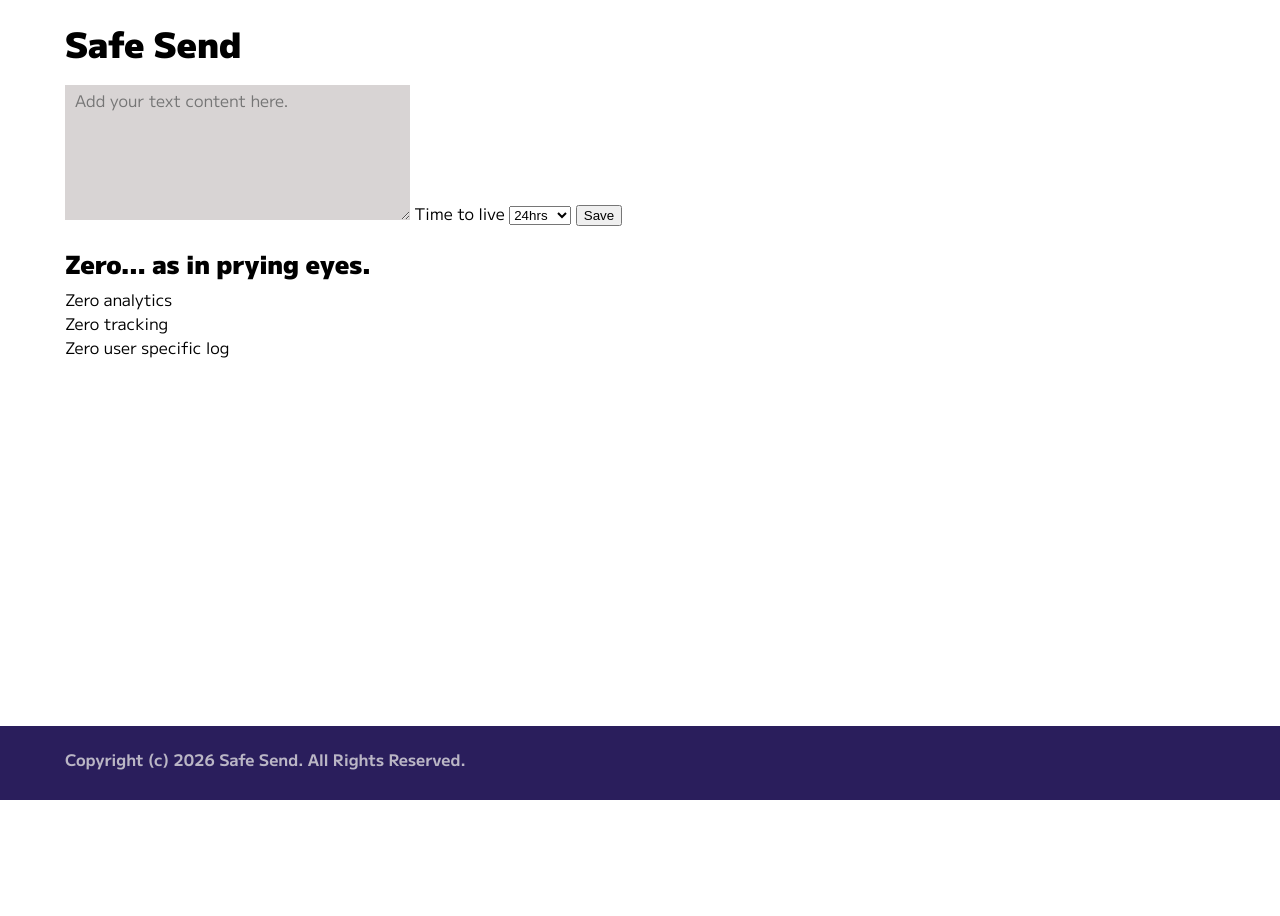
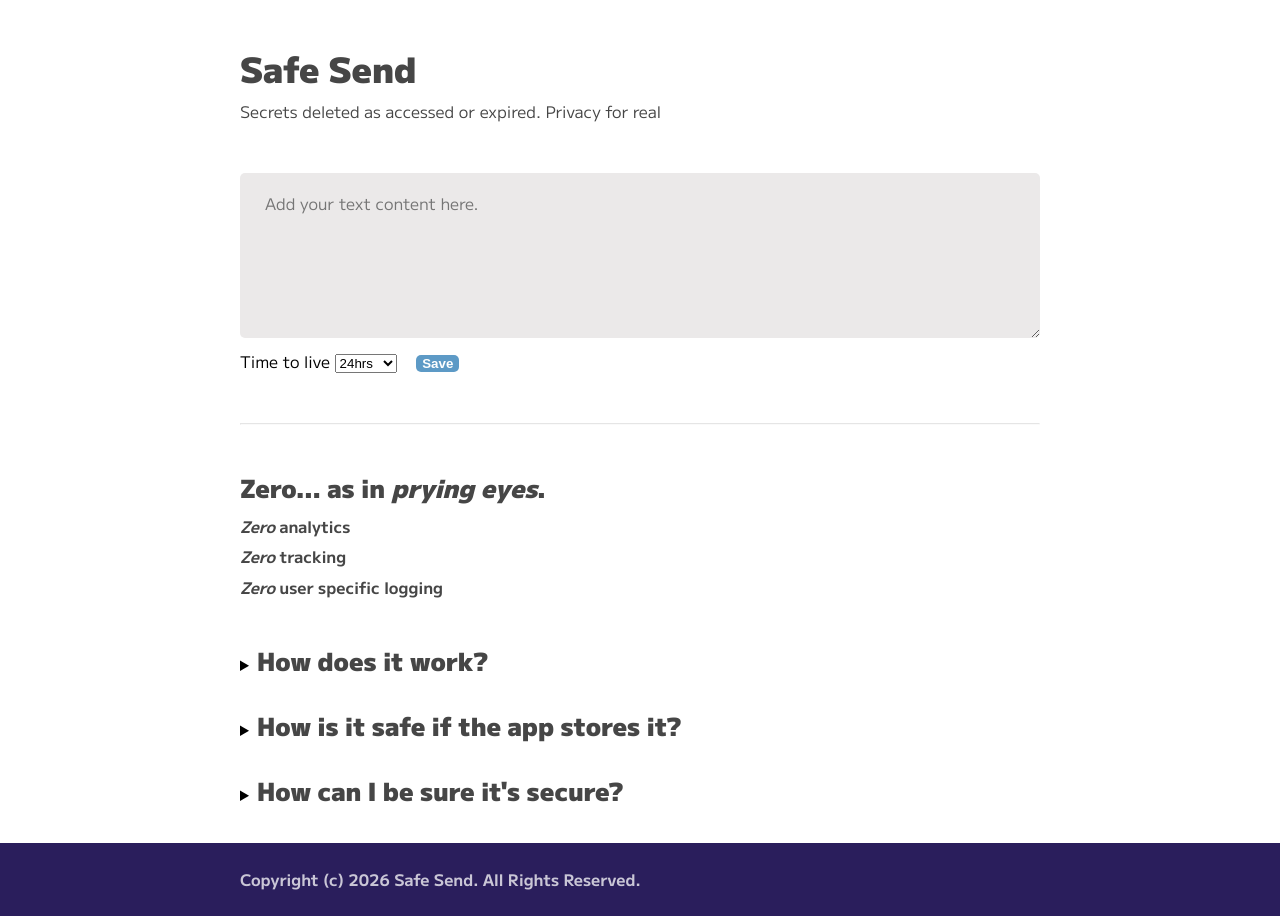
Before and after one commit to tlegasse/safe-send-net, a website: page static/client/index.html in a window 1280 px wide. Before the commit the page ends 800 px from the top, so only its background shows below. Drawn offline with Linux system fonts and the light colour scheme; files whose address does not match are found by name.

Commit message:
Adding body content

```diff
--- a/static/client/assets/style.css
+++ b/static/client/assets/style.css
@@ -11,15 +11,6 @@
 
 @font-face {
   font-family: mplus;
-  src: url("/assets/mplus-regular.ttf") format('truetype'),
-       url("/assets/mplus-regular.woff2") format('woff2');
-  font-weight: 400;
-  font-style: italic;
-}
-
-
-@font-face {
-  font-family: mplus;
   src: url("/assets/mplus-bold.ttf") format('truetype'),
     url("/assets/mplus-bold.woff2") format('woff2');
   font-weight: 700;
@@ -28,27 +19,10 @@
 
 @font-face {
   font-family: mplus;
-  src: url("/assets/mplus-bold.ttf") format('truetype'),
-       url("/assets/mplus-bold.woff2") format('woff2');
-  font-weight: 700;
-  font-style: italic;
-}
-
-
-@font-face {
-  font-family: mplus;
   src: url("/assets/mplus-black.ttf") format('truetype'),
     url("/assets/mplus-black.woff2") format('woff2');
   font-weight: 900;
   font-style: normal;
-}
-
-@font-face {
-  font-family: mplus;
-  src: url("/assets/mplus-black.ttf") format('truetype'),
-       url("/assets/mplus-black.woff2") format('woff2');
-  font-weight: 900;
-  font-style: italic;
 }
 
 
@@ -75,7 +49,7 @@
 }
 
 #copyToast:not(.visible) {
-  display: none;
+  opacity: 0;
 }
 
 .safe-send:not(.decoded-response-returned) .decrypted-message__failure,
@@ -112,6 +86,10 @@
   display: none;
 }
 
+.safe-send.form-submitted .form {
+  display: none;
+}
+
 
 /*
 * CSS Vars
@@ -122,8 +100,12 @@
   --bg-light:     #EBE9E9;
   --bg-medium:    #D8D4D4;
   --bg-dark:      #4B4444;
+  --color-white:  #ffffff;
 
   --text-bold:    #4B4444;
+
+  --copy-bg:      #ccf2ce;
+  --copy-fg:      #4B4444;
 
   --success-bg:   #3581B8;
   --success-fg:   #EBE9E9;
@@ -134,8 +116,13 @@
   --footer-fg:    #EBE9E9;
   --footer-bg:    #2A1E5C;
 
+  --dark-fg:      #464646;
+
   /* sizes */
   --border-radius: 0.5rem;
+
+  /* durations */
+  --transition-standard: 0.25s;
 }
 
 
@@ -153,6 +140,7 @@ body {
 
 h1, h2, h3, h4, h5 {
   font-weight: 900;
+  color: var(--dark-fg);
 }
 
 h1 {
@@ -167,17 +155,72 @@ h2 {
 
 p {
   margin-bottom: 0.8rem;
+  line-height: 2.25rem;
+  color: var(--dark-fg);
+}
+
+a {
+  color: var(--dark-fg);
 }
 
 i {
   font-style: italic;
 }
 
+select {
+  margin-right: 1.5rem;
+}
+
+textarea {
+  background-color: var(--bg-light);
+  padding: 2.5rem;
+  line-height: 1.15rem;
+  border-radius: var(--border-radius);
+  display: block;
+  width: calc(100% - 5rem);
+  margin-bottom: 1.5rem;
+}
+
+button {
+  border: none;
+  background: var(--success-bg);
+  font-weight: 700;
+  color: var(--color-white);
+  border-radius: var(--border-radius);
+  cursor: pointer;
+  opacity: 0.8;
+}
+
+button:hover {
+  opacity: 1;
+  transition-duration: var(--transition-standard);
+}
+
+hr {
+  opacity: 0.25;
+}
+
+summary {
+  cursor: pointer;
+  user-select: none;
+}
+
+disclosure {
+  padding-left: 2rem;
+  display: block;
+}
+
+details h2 {
+  display: inline-block;
+}
+
 .page-width {
-  max-width: 115rem;
+  max-width: calc(100vw - 5rem);
   margin: 0 auto;
   display: block;
   padding: 0 2.5rem;
+  position: relative;
+  width: 80rem;
 }
 
 .safe-send {
@@ -192,20 +235,20 @@ i {
   top: 0;
   left: 50%;
   transform: translate(-50%, 100%);
-    padding: 1rem 2.5rem 1.25rem;
+  padding: 1rem 2.5rem;
   font-weight: 900;
   font-size: 2.2rem;
   background: var(--success-bg);
   color: var(--success-fg);
   border-radius: var(--border-radius);
+  box-shadow: 0 0 0 0.5rem var(--color-white);
   pointer-events: none;
   z-index: 999;
+  transition-duration: var(--transition-standard);
 }
 
-textarea {
-  background-color: var(--bg-medium);
-  padding: 1rem;
-  line-height: 1.15rem;
+strong {
+  font-weight: 700;
 }
 
 .footer {
@@ -221,6 +264,52 @@ textarea {
   opacity: 0.75;
 }
 
+.footer__copyright p {
+  color: var(--color-white);
+  margin-bottom: 0;
+}
+
 .safe-send__inner > * {
-  margin: 2.5rem 0;
+  margin: 5rem 0;
 }
+
+#url {
+  background-color: var(--copy-bg);
+  color: var(--copy-fg);
+  background-color: var(--copy-bg);
+  color: var(--copy-fg);
+  border-radius: 0.5rem;
+  overflow: hidden;
+  padding: 0 0.5rem;
+  text-decoration: underline;
+  text-decoration-style: dotted;
+  text-underline-offset: 3px;
+  cursor: pointer;
+}
+
+.visually-hidden {
+  opacity: 0;
+  height: 1px;
+  width: 1px;
+  position: absolute;
+  pointer-events: none;
+}
+
+.safe-send__intro-heading {
+  font-size: 3.5rem;
+  margin-bottom: 1.5rem;
+  margin-top: 2.5rem;
+  text-decoration: none;
+  font-family: 'mplus';
+  font-weight: 900;
+  display: block;
+}
+
+.safe-send__intro-heading .light-text {
+  opacity: 0.25;
+}
+
+.body-content + .body-content {
+  margin-top: 2.5rem;
+  margin-bottom: 2.5rem;
+}
--- a/static/client/index.html
+++ b/static/client/index.html
@@ -9,10 +9,13 @@
         <link href="/assets/style.css" rel="stylesheet" />
     </head>
     <body>
+        <h1 class="visually-hidden">Safe Send</h1>
+
         <div class="safe-send">
             <div class="safe-send__inner page-width">
                 <div class="safe-send__intro">
-                    <h1>Safe Send</h1>
+                    <a class="safe-send__intro-heading" href="https://safe-send.net">Safe Send</a>
+                    <p>Secrets deleted as accessed or expired. Privacy for real</p>
                 </div>
                 <div class="safe-send__encrypt">
                     <div class="safe-send__form form">
@@ -32,7 +35,8 @@
                     </div>
 
                     <div class="safe-send__url-share-container">
-                        <p>Done, share this: <span id="url"></span></p>
+                        <p>Your secret is safe with me. Please share this link:</p>
+                        <p><span id="url"></span></p>
                         <button type="submit" class="reset-app">Click here to go back</button>
                     </div>
                 </div>
@@ -67,11 +71,49 @@
                     </div>
                 </div>
 
+                <hr>
+
                 <div class="body-content">
                     <h2>Zero... as in <i>prying eyes</i>.</h2>
-                    <p>Zero analytics</p>
-                    <p>Zero tracking</p>
-                    <p>Zero user specific log</p>
+                    <p><strong><i>Zero</i> analytics</strong></p>
+                    <p><strong><i>Zero</i> tracking</strong></p>
+                    <p><strong><i>Zero</i> user specific logging</strong></p>
+                </div>
+
+                <div class="body-content">
+                    <details>
+                        <summary>
+                            <h2>How does it work?</h2>
+                        </summary>
+                        <disclosrue>
+                            <p>Place your content in the box above.</p>
+                            <p>Select an expiration time, from 1 hour to 7 days.</p>
+                            <p>Copy and share the link</p>
+                        </disclosrue>
+                    </details>
+                </div>
+
+                <div class="body-content">
+                    <details>
+                        <summary>
+                            <h2>How is it safe if the app stores it?</h2>
+                        </summary>
+                        <disclosrue>
+                            <p>The data you provide is encrypted on <i>your</i> device, you keep the keys to the castle, and the only data the app stores is un-encryptable data.</p>
+                            <p>The link you recieve back, conveniently and securely, contains a secure key that only you know.</p>
+                        </disclosrue>
+                    </details>
+                </div>
+
+                <div class="body-content">
+                    <details>
+                        <summary>
+                            <h2>How can I be sure it's secure?</h2>
+                        </summary>
+                        <disclosrue>
+                            <p>The source code for this application is provided <a target="_blank" href="https://github.com/tlegasse/safe-send-net">at the link here</a>. Nothing hidden, nothing obscured.</p>
+                        </disclosrue>
+                    </details>
                 </div>
             </div>
         </div>
```
Also changed, not shown: 1 other file. Lines whose indentation alone changed are shown as unchanged.
